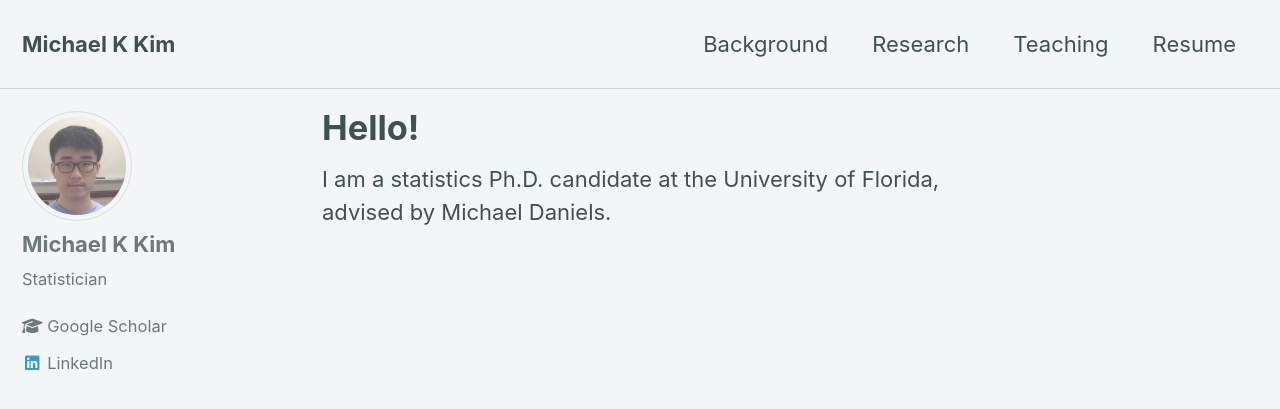
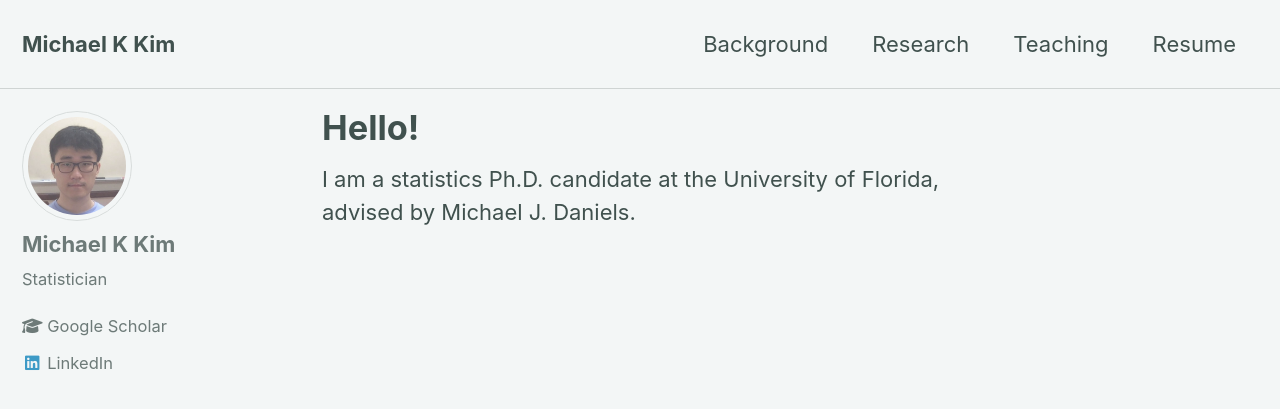
Before and after one commit to michaelkkim/michaelkkim.github.io, a Jekyll site: the page built from index.html, in a window 1280 px wide and 900 px high. Shown: the top 409 px of the window. Built offline with Jekyll 4.4.1, drawn with Linux system fonts in a browser that asks for light colours; cached includes are drawn as plain includes; nearby versions of some CDN libraries; the list of posts is cut into pages by our own code.

```diff
--- a/index.html
+++ b/index.html
@@ -5,5 +5,5 @@ title: "Hello!"
 permalink: /
 ---
 <p>
-I am a statistics Ph.D. candidate at the University of Florida, advised by Michael Daniels.
+I am a statistics Ph.D. candidate at the University of Florida, advised by Michael J. Daniels.
 </p>
```
